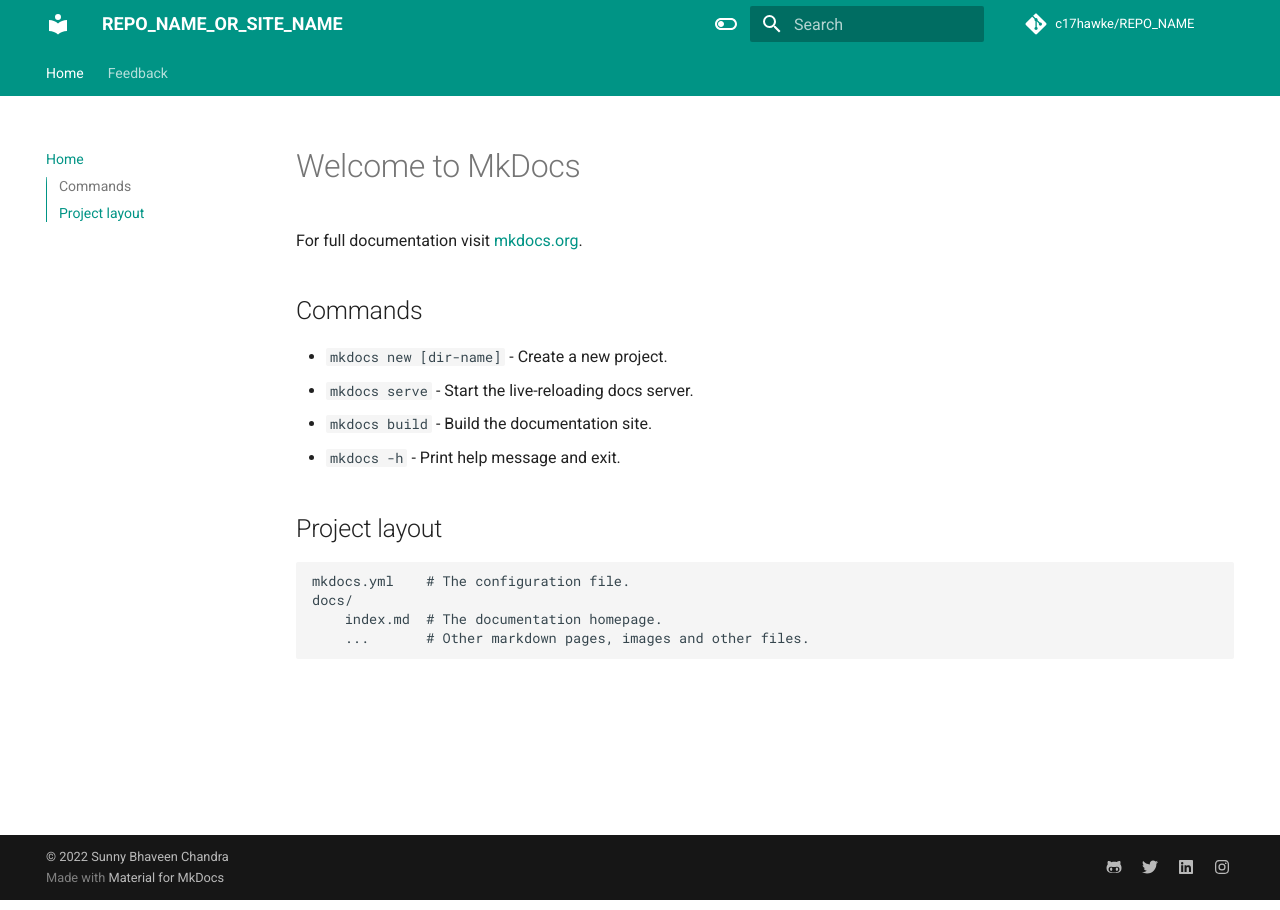
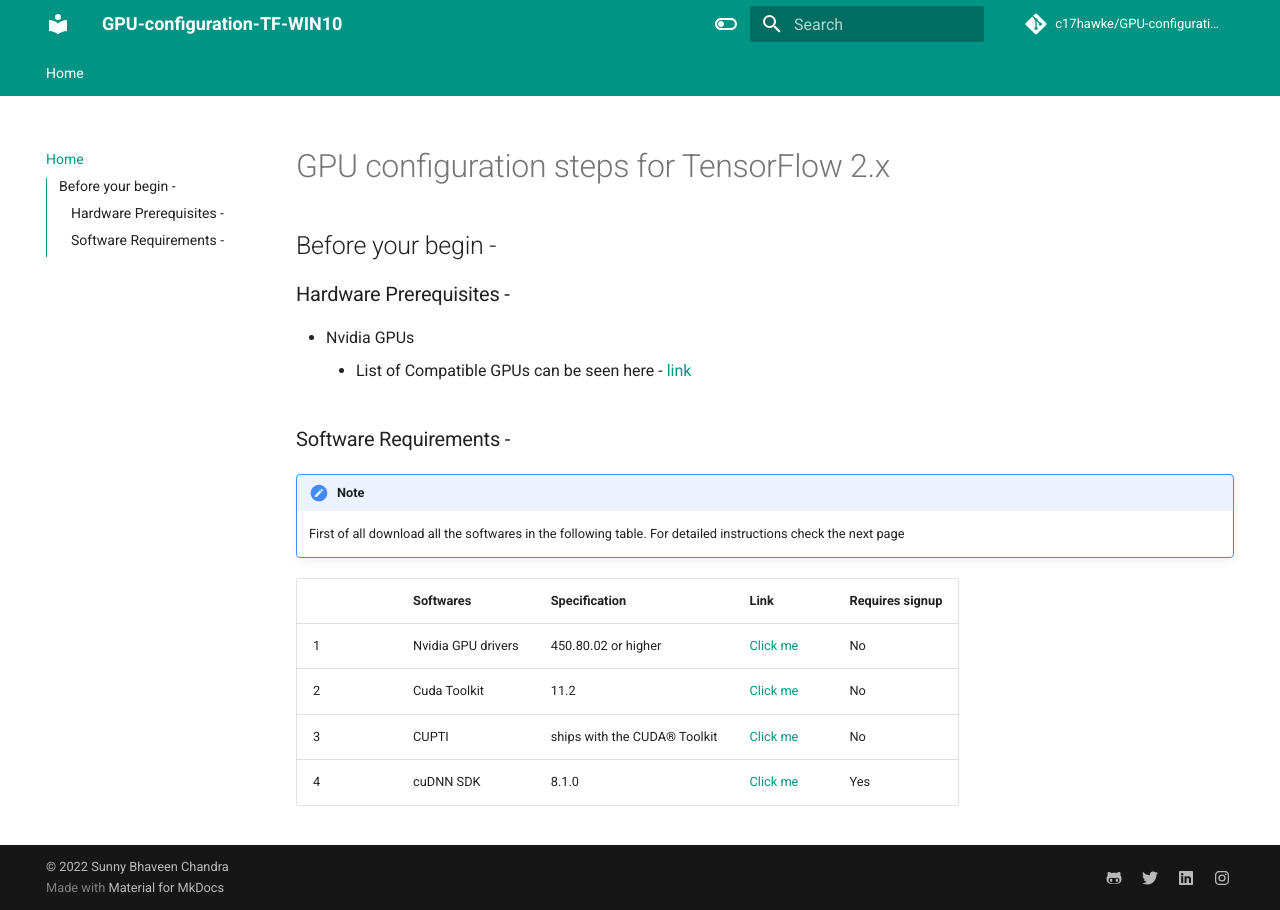
Before and after one commit to c17hawke/GPU-configuration-TF-WIN10, an MkDocs documentation site: the page built from docs/index.md, in a window 1280 px wide. Built offline with MkDocs 1.6.1 and Material for MkDocs 9.7.7, drawn with Linux system fonts in a browser that asks for light colours; comment, search, counter and statistics services are not loaded.

Commit message:
first page added

```diff
--- a/docs/index.md
+++ b/docs/index.md
@@ -1,17 +1,21 @@
-# Welcome to MkDocs
+# GPU configuration steps for TensorFlow 2.x
 
-For full documentation visit [mkdocs.org](https://www.mkdocs.org).
+## Before your begin -
 
-## Commands
+### Hardware Prerequisites -
 
-* `mkdocs new [dir-name]` - Create a new project.
-* `mkdocs serve` - Start the live-reloading docs server.
-* `mkdocs build` - Build the documentation site.
-* `mkdocs -h` - Print help message and exit.
+* Nvidia GPUs
+    * List of Compatible GPUs can be seen here - [link](https://developer.nvidia.com/cuda-gpus)
 
-## Project layout
+### Software Requirements -
 
-    mkdocs.yml    # The configuration file.
-    docs/
-        index.md  # The documentation homepage.
-        ...       # Other markdown pages, images and other files.
+!!!Note
+    First of all download all the softwares in the following table.
+    For detailed instructions check the next page
+
+||Softwares|Specification|Link|Requires signup|
+|-|-|-|-|-|
+|1|Nvidia GPU drivers|450.80.02 or higher|[Click me](https://www.nvidia.com/drivers)|No|
+|2|Cuda Toolkit|11.2|[Click me](https://developer.nvidia.com/cuda-toolkit-archive)|No|
+|3|CUPTI|ships with the CUDA® Toolkit|[Click me](http://docs.nvidia.com/cuda/cupti/)|No|
+|4|cuDNN SDK| 8.1.0|[Click me](https://developer.nvidia.com/rdp/cudnn-archive)|Yes|
--- a/mkdocs.yml
+++ b/mkdocs.yml
@@ -1,17 +1,16 @@
 # Project information
-site_name: REPO_NAME_OR_SITE_NAME
+site_name: GPU-configuration-TF-WIN10
 # defeine TOC or order of website-
 nav:
   - Home: index.md
-  - Feedback: feedback.md
 
 site_author: Sunny Bhaveen Chandra
 site_description: >-
   DESCRIPTION
 
 # Repository
-repo_name: c17hawke/REPO_NAME
-repo_url: https://github.com/c17hawke/REPO_NAME
+repo_name: c17hawke/GPU-configuration-TF-WIN10
+repo_url: https://github.com/c17hawke/GPU-configuration-TF-WIN10
 
 # Configuration
 theme:
```
